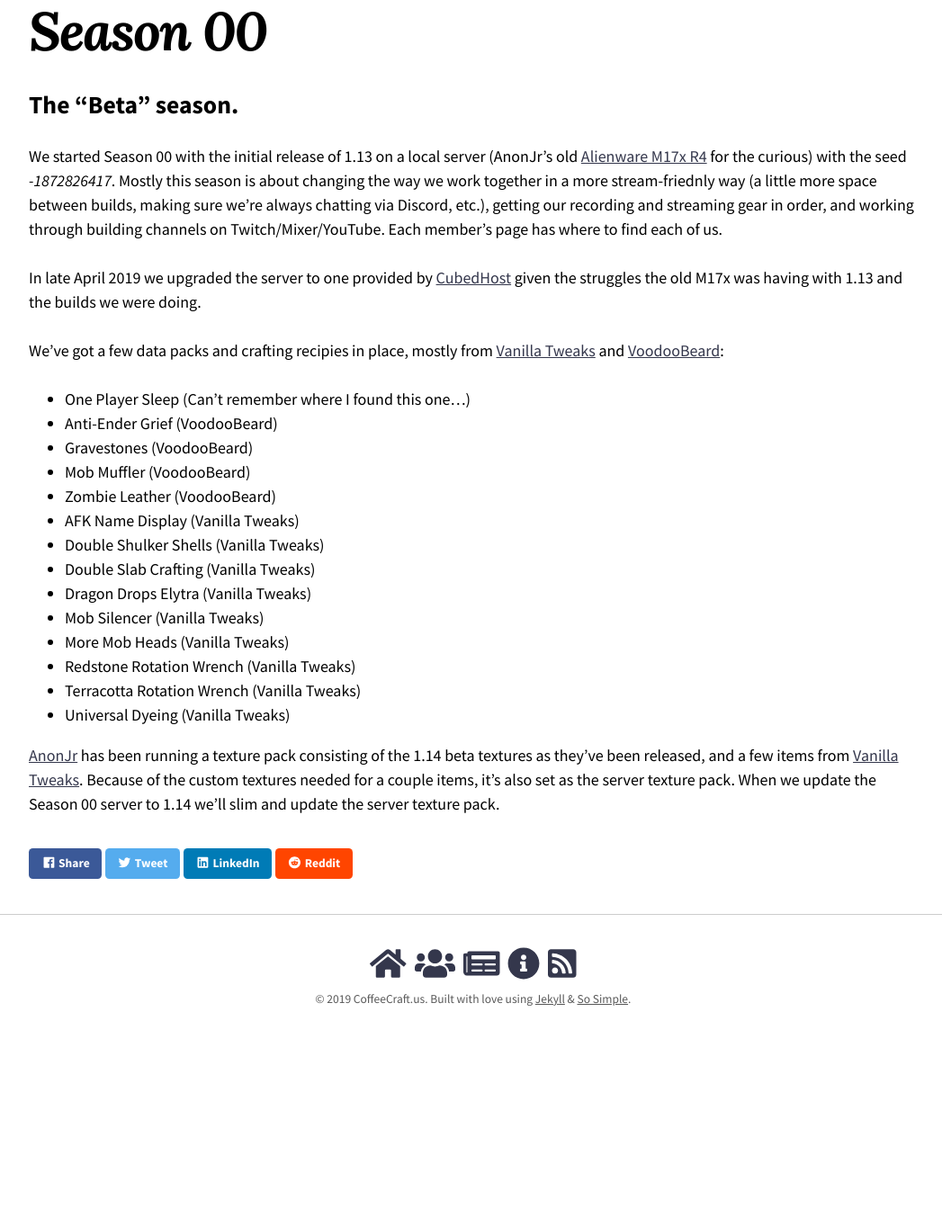
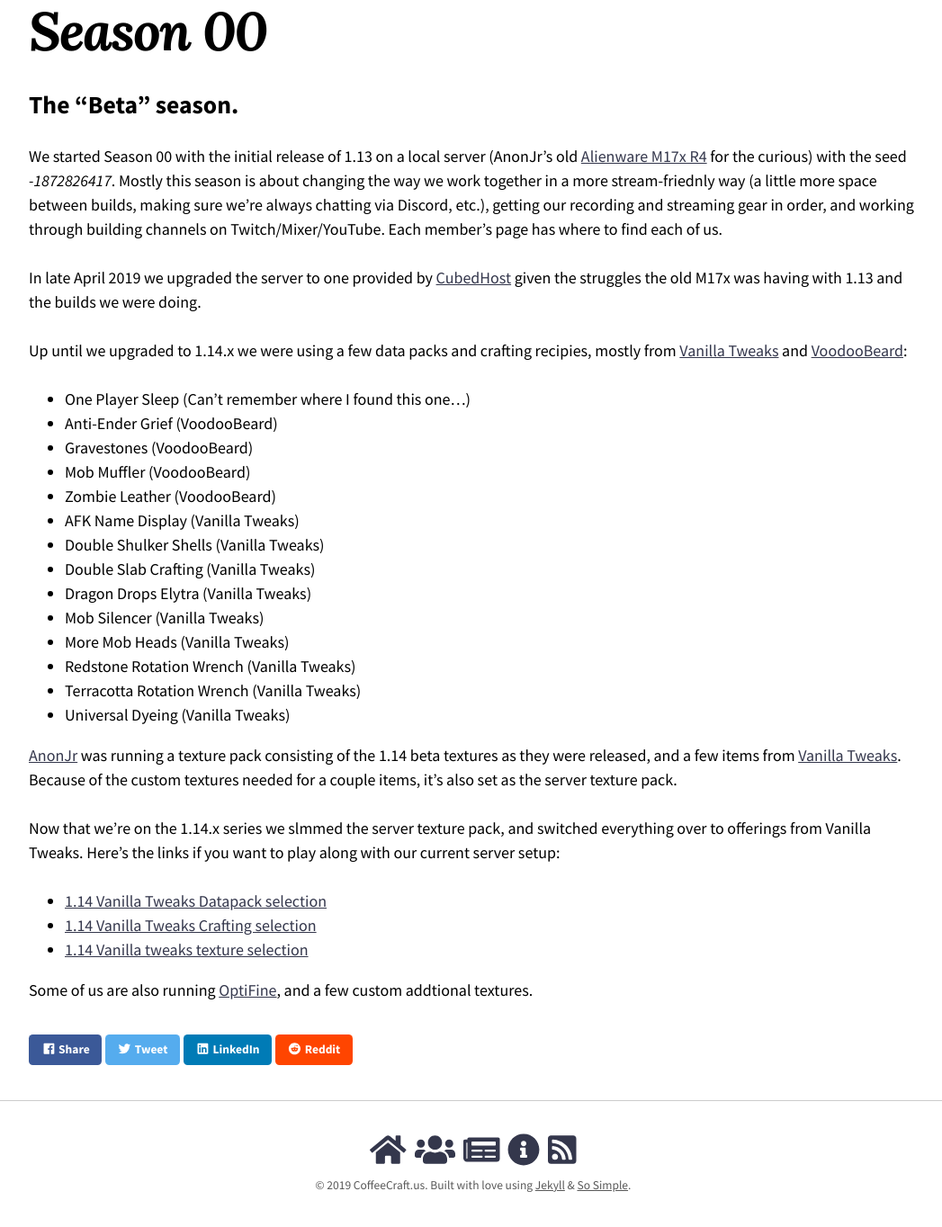
Before and after one commit to AnonJr/CoffeeCraft.us, a Jekyll site: the page built from _seasons/season00.md, in a window 1280 px wide and 1400 px high, scrolled down 282 px. Shown: the top 1364 px of the window at 90% size, without its empty margins (114-1161 px from the left). Built offline with Jekyll 4.4.1, drawn with Linux system fonts in a browser that asks for light colours; before the commit the page ends 1475 px from its top, so only the background shows below that.

Commit message:
Updated Season 00 Page

```diff
--- a/_seasons/season00.md
+++ b/_seasons/season00.md
@@ -9,7 +9,7 @@
 
 In late April 2019 we upgraded the server to one provided by [CubedHost](https://cubedhost.com/) given the struggles the old M17x was having with 1.13 and the builds we were doing.
 
-We've got a few data packs and crafting recipies in place, mostly from [Vanilla Tweaks](https://vanillatweaks.net/) and [VoodooBeard](http://mc.voodoobeard.com/):
+Up until we upgraded to 1.14.x we were using a few data packs and crafting recipies, mostly from [Vanilla Tweaks](https://vanillatweaks.net/) and [VoodooBeard](http://mc.voodoobeard.com/):
 
 * One Player Sleep (Can't remember where I found this one&hellip;)
 * Anti-Ender Grief (VoodooBeard)
@@ -26,4 +26,12 @@
 * Terracotta Rotation Wrench (Vanilla Tweaks)
 * Universal Dyeing (Vanilla Tweaks)
 
-[AnonJr]({% link _members/anonjr.md %}) has been running a texture pack consisting of the 1.14 beta textures as they've been released, and a few items from [Vanilla Tweaks](https://vanillatweaks.net/). Because of the custom textures needed for a couple items, it's also set as the server texture pack. When we update the Season 00 server to 1.14 we'll slim and update the server texture pack.
+[AnonJr]({% link _members/anonjr.md %}) was running a texture pack consisting of the 1.14 beta textures as they were released, and a few items from [Vanilla Tweaks](https://vanillatweaks.net/). Because of the custom textures needed for a couple items, it's also set as the server texture pack.
+
+Now that we're on the 1.14.x series we slmmed the server texture pack, and switched everything over to offerings from Vanilla Tweaks. Here's the links if you want to play along with our current server setup:
+
+ * [1.14 Vanilla Tweaks Datapack selection](https://vanillatweaks.net/share#pdHb1E)
+ * [1.14 Vanilla Tweaks Crafting selection](https://vanillatweaks.net/share#6j5spi)
+ * [1.14 Vanilla tweaks texture selection](https://vanillatweaks.net/share#eTitrj)
+
+Some of us are also running [OptiFine](https://optifine.net/home), and a few custom addtional textures.
```
